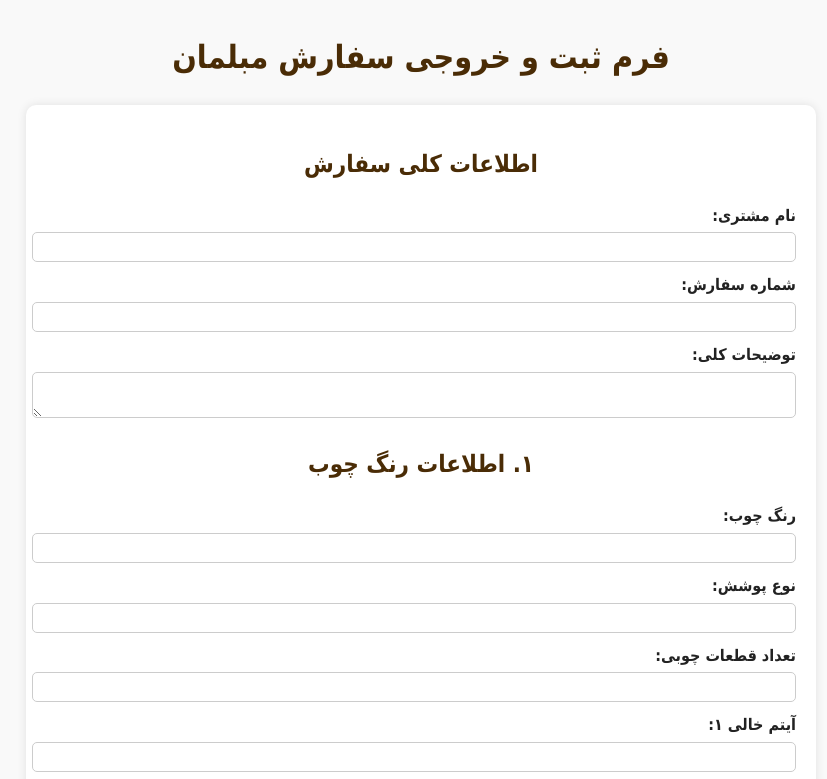
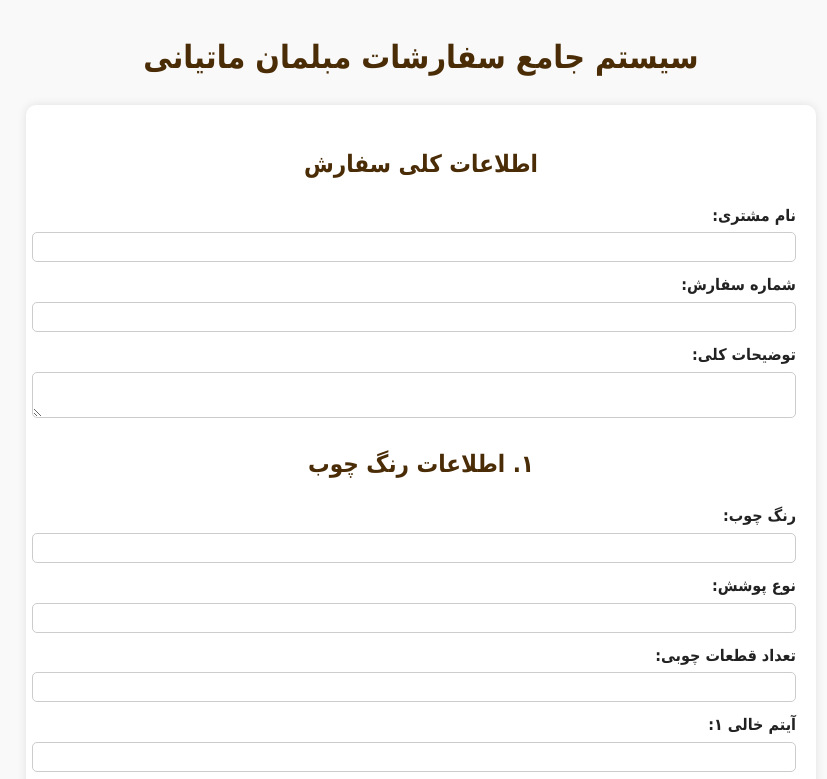
Before and after one commit to matianiha0913/sofa-form, a plain HTML site: page index.html in a window 1280 px wide. Shown: the top 779 px of the page, without its empty margins (219-1046 px from the left). Drawn offline with Linux system fonts and the light colour scheme.

Commit message:
Update index.html

```diff
--- a/index.html
+++ b/index.html
@@ -90,7 +90,7 @@
   </style>
 </head>
 <body>
-  <h1>فرم ثبت و خروجی سفارش مبلمان</h1>
+  <h1>سیستم جامع سفارشات مبلمان ماتیانی</h1>
   <form id="orderForm">
     <h2>اطلاعات کلی سفارش</h2>
     <label>نام مشتری:</label>
```
